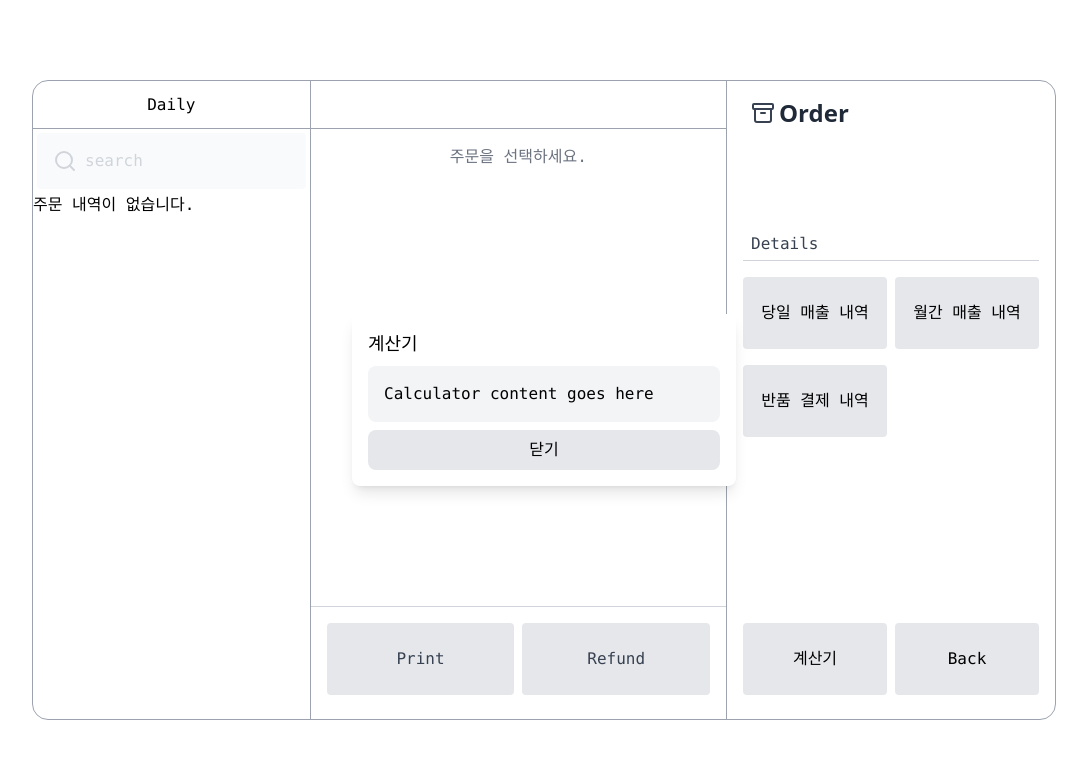
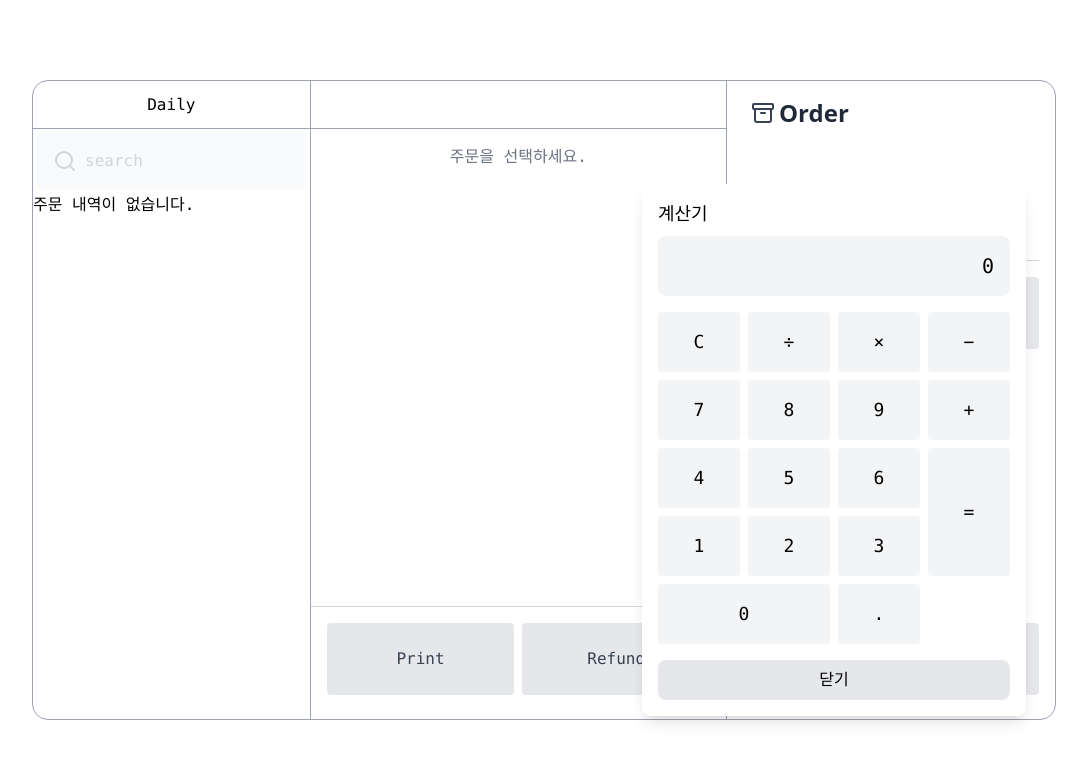
Before and after one commit to store-manager2025/store.app, a Next.js app: page /setting/orders in a window 1280 px wide. Both pictures are taken after a click on the button "계산기". Shown: the top 762 px of the page, without its empty margins (96-1183 px from the left). Built offline with nearby package versions, Linux system fonts and the light colour scheme.

Commit message:
✨ Feat : 결제 조회시 계산기능 추가

```diff
--- a/app/setting/orders/page.tsx
+++ b/app/setting/orders/page.tsx
@@ -2,6 +2,8 @@
 import { useEffect, useState } from "react";
 import { QueryClient, useQuery, useInfiniteQuery } from "@tanstack/react-query";
 import { useFormStore } from "@/store/formStore";
+import { DndProvider } from "react-dnd";
+import { HTML5Backend } from "react-dnd-html5-backend";
 import axiosInstance from "@/lib/axiosInstance";
 import { useRouter } from "next/navigation";
 import Modal from "@/components/Modal";
@@ -451,7 +453,9 @@ export default function OrderPage() {
           </div>
         </div>
       </div>
+      <DndProvider backend={HTML5Backend}>
       <CalculatorModal />
+      </DndProvider>
     </div>
   );
 }
--- a/components/CalculatorModal.tsx
+++ b/components/CalculatorModal.tsx
@@ -1,41 +1,131 @@
-// components/CalculatorModal.tsx
 "use client";
 
 import { useFormStore } from "@/store/formStore";
-import { useRef, useEffect } from "react";
+import { useState, useRef, useEffect } from "react";
 
 export default function CalculatorModal() {
   const { isCalculatorModalOpen, setCalculatorModalOpen } = useFormStore();
+  const [display, setDisplay] = useState<string>("0");
+  const [currentValue, setCurrentValue] = useState<string>("");
+  const [operator, setOperator] = useState<string | null>(null);
+  const [previousValue, setPreviousValue] = useState<string | null>(null);
+  const [position, setPosition] = useState<{ x: number; y: number }>({
+    x: window.innerWidth / 2 - 350, // 초기 중앙 위치
+    y: window.innerHeight / 2 - 350,
+  });
   const modalRef = useRef<HTMLDivElement>(null);
+  const dragRef = useRef<{ startX: number; startY: number; isDragging: boolean }>({
+    startX: 0,
+    startY: 0,
+    isDragging: false,
+  });
 
+  // 드래그 이벤트 핸들러
+  const handleMouseDown = (e: React.MouseEvent<HTMLDivElement>) => {
+    // 버튼 클릭 방지 (버튼 내에서는 드래그 시작하지 않음)
+    if (e.target instanceof HTMLButtonElement) return;
+
+    dragRef.current.isDragging = true;
+    dragRef.current.startX = e.clientX - position.x;
+    dragRef.current.startY = e.clientY - position.y;
+
+    // 이벤트 전파 중단하여 버튼 클릭과 충돌 방지
+    e.stopPropagation();
+  };
+
+  const handleMouseMove = (e: MouseEvent) => {
+    if (!dragRef.current.isDragging || !modalRef.current) return;
+
+    const newX = e.clientX - dragRef.current.startX;
+    const newY = e.clientY - dragRef.current.startY;
+
+    // 창이 화면 밖으로 나가지 않도록 제한
+    const maxX = window.innerWidth - modalRef.current.offsetWidth;
+    const maxY = window.innerHeight - modalRef.current.offsetHeight;
+
+    setPosition({
+      x: Math.max(0, Math.min(newX, maxX)),
+      y: Math.max(0, Math.min(newY, maxY)),
+    });
+  };
+
+  const handleMouseUp = () => {
+    dragRef.current.isDragging = false;
+  };
+
+  // 이벤트 리스너 추가/제거
   useEffect(() => {
-    const handleDrag = (e: MouseEvent) => {
-      if (modalRef.current) {
-        modalRef.current.style.left = `${e.clientX - 150}px`; // Offset for centering
-        modalRef.current.style.top = `${e.clientY - 50}px`;
-      }
+    document.addEventListener("mousemove", handleMouseMove);
+    document.addEventListener("mouseup", handleMouseUp);
+    return () => {
+      document.removeEventListener("mousemove", handleMouseMove);
+      document.removeEventListener("mouseup", handleMouseUp);
     };
+  }, []);
 
-    const startDrag = (e: MouseEvent) => {
-      document.addEventListener("mousemove", handleDrag);
-      document.addEventListener("mouseup", stopDrag);
-    };
+  // 계산기 로직
+  const handleNumberClick = (num: string) => {
+    if (currentValue === "0" && num !== ".") {
+      setCurrentValue(num);
+      setDisplay(num);
+    } else if (num === "." && currentValue.includes(".")) {
+      return;
+    } else {
+      setCurrentValue(currentValue + num);
+      setDisplay(currentValue + num);
+    }
+  };
 
-    const stopDrag = () => {
-      document.removeEventListener("mousemove", handleDrag);
-      document.removeEventListener("mouseup", stopDrag);
-    };
+  const handleOperatorClick = (op: string) => {
+    if (currentValue === "") return;
 
-    if (modalRef.current) {
-      modalRef.current.addEventListener("mousedown", startDrag);
+    if (previousValue && operator) {
+      const result = calculate();
+      setPreviousValue(result.toString());
+      setDisplay(result.toString());
+    } else {
+      setPreviousValue(currentValue);
     }
 
-    return () => {
-      if (modalRef.current) {
-        modalRef.current.removeEventListener("mousedown", startDrag);
-      }
-    };
-  }, [isCalculatorModalOpen]);
+    setOperator(op);
+    setCurrentValue("");
+    setDisplay(currentValue + " " + op);
+  };
+
+  const handleEqualsClick = () => {
+    if (!previousValue || !operator || currentValue === "") return;
+
+    const result = calculate();
+    setDisplay(result.toString());
+    setPreviousValue(null);
+    setOperator(null);
+    setCurrentValue(result.toString());
+  };
+
+  const handleClearClick = () => {
+    setDisplay("0");
+    setCurrentValue("");
+    setPreviousValue(null);
+    setOperator(null);
+  };
+
+  const calculate = (): number => {
+    const num1 = parseFloat(previousValue!);
+    const num2 = parseFloat(currentValue);
+
+    switch (operator) {
+      case "+":
+        return num1 + num2;
+      case "-":
+        return num1 - num2;
+      case "*":
+        return num1 * num2;
+      case "/":
+        return num2 !== 0 ? num1 / num2 : NaN;
+      default:
+        return 0;
+    }
+  };
 
   if (!isCalculatorModalOpen) return null;
 
@@ -43,13 +133,81 @@ export default function CalculatorModal() {
     <div
       ref={modalRef}
       className="absolute bg-white rounded-lg shadow-lg p-4 w-96 z-50"
-      style={{ left: "50%", top: "50%", transform: "translate(-50%, -50%)" }}
+      style={{
+        transform: `translate(${position.x}px, ${position.y}px)`,
+        transition: "transform 0.1s ease-out", // 부드러운 이동 효과
+      }}
+      onMouseDown={handleMouseDown}
     >
-      <h2 className="text-lg font-medium mb-2">계산기</h2>
-      {/* Placeholder for calculator functionality */}
-      <div className="bg-gray-100 p-4 rounded-lg mb-2">Calculator content goes here</div>
+      <h2 className="text-lg font-medium mb-2 cursor-move">계산기</h2>
+      <div className="bg-gray-100 p-4 rounded-lg mb-4 text-right text-xl font-mono">
+        {display}
+      </div>
+      <div className="grid grid-cols-4 gap-2">
+        <button className="bg-gray-100 rounded p-4 text-lg hover:bg-gray-200" onClick={handleClearClick}>
+          C
+        </button>
+        <button className="bg-gray-100 rounded p-4 text-lg hover:bg-gray-200" onClick={() => handleOperatorClick("/")}>
+          ÷
+        </button>
+        <button className="bg-gray-100 rounded p-4 text-lg hover:bg-gray-200" onClick={() => handleOperatorClick("*")}>
+          ×
+        </button>
+        <button className="bg-gray-100 rounded p-4 text-lg hover:bg-gray-200" onClick={() => handleOperatorClick("-")}>
+          −
+        </button>
+
+        <button className="bg-gray-100 rounded p-4 text-lg hover:bg-gray-200" onClick={() => handleNumberClick("7")}>
+          7
+        </button>
+        <button className="bg-gray-100 rounded p-4 text-lg hover:bg-gray-200" onClick={() => handleNumberClick("8")}>
+          8
+        </button>
+        <button className="bg-gray-100 rounded p-4 text-lg hover:bg-gray-200" onClick={() => handleNumberClick("9")}>
+          9
+        </button>
+        <button className="bg-gray-100 rounded p-4 text-lg hover:bg-gray-200" onClick={() => handleOperatorClick("+")}>
+          +
+        </button>
+
+        <button className="bg-gray-100 rounded p-4 text-lg hover:bg-gray-200" onClick={() => handleNumberClick("4")}>
+          4
+        </button>
+        <button className="bg-gray-100 rounded p-4 text-lg hover:bg-gray-200" onClick={() => handleNumberClick("5")}>
+          5
+        </button>
+        <button className="bg-gray-100 rounded p-4 text-lg hover:bg-gray-200" onClick={() => handleNumberClick("6")}>
+          6
+        </button>
+        <button
+          className="bg-gray-100 rounded p-4 text-lg hover:bg-gray-200 row-span-2"
+          onClick={handleEqualsClick}
+        >
+          =
+        </button>
+
+        <button className="bg-gray-100 rounded p-4 text-lg hover:bg-gray-200" onClick={() => handleNumberClick("1")}>
+          1
+        </button>
+        <button className="bg-gray-100 rounded p-4 text-lg hover:bg-gray-200" onClick={() => handleNumberClick("2")}>
+          2
+        </button>
+        <button className="bg-gray-100 rounded p-4 text-lg hover:bg-gray-200" onClick={() => handleNumberClick("3")}>
+          3
+        </button>
+
+        <button
+          className="bg-gray-100 rounded p-4 text-lg hover:bg-gray-200 col-span-2"
+          onClick={() => handleNumberClick("0")}
+        >
+          0
+        </button>
+        <button className="bg-gray-100 rounded p-4 text-lg hover:bg-gray-200" onClick={() => handleNumberClick(".")}>
+          .
+        </button>
+      </div>
       <button
-        className="bg-gray-200 rounded-lg p-2 w-full"
+        className="bg-gray-200 rounded-lg p-2 w-full mt-4"
         onClick={() => setCalculatorModalOpen(false)}
       >
         닫기
--- a/components/MonthlyCalendar.tsx
+++ b/components/MonthlyCalendar.tsx
@@ -85,7 +85,7 @@ const MonthlyCalendar: React.FC<MonthlyCalendarProps> = ({
   const weekdays = ["일", "월", "화", "수", "목", "금", "토"];
 
   return (
-    <div className="rounded-lg shadow w-full h-full flex flex-col">
+    <div className="border-r border-gray-400 shadow w-full h-full flex flex-col">
       {/* Monthly와 Total을 세로로 정렬하고, 오른쪽에 날짜 선택 버튼 배치 */}
       <div className="flex border-b border-gray-400 justify-between items-center">
         <div className="flex w-2/5 text-center border-r border-gray-400 flex-col">
```
